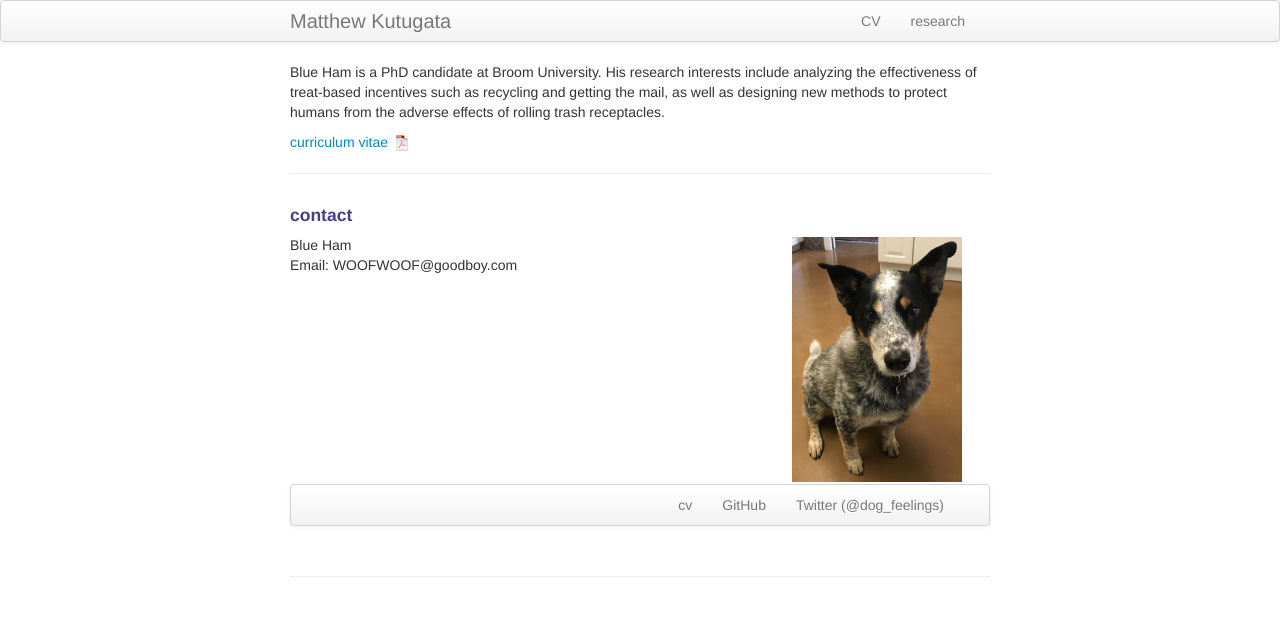
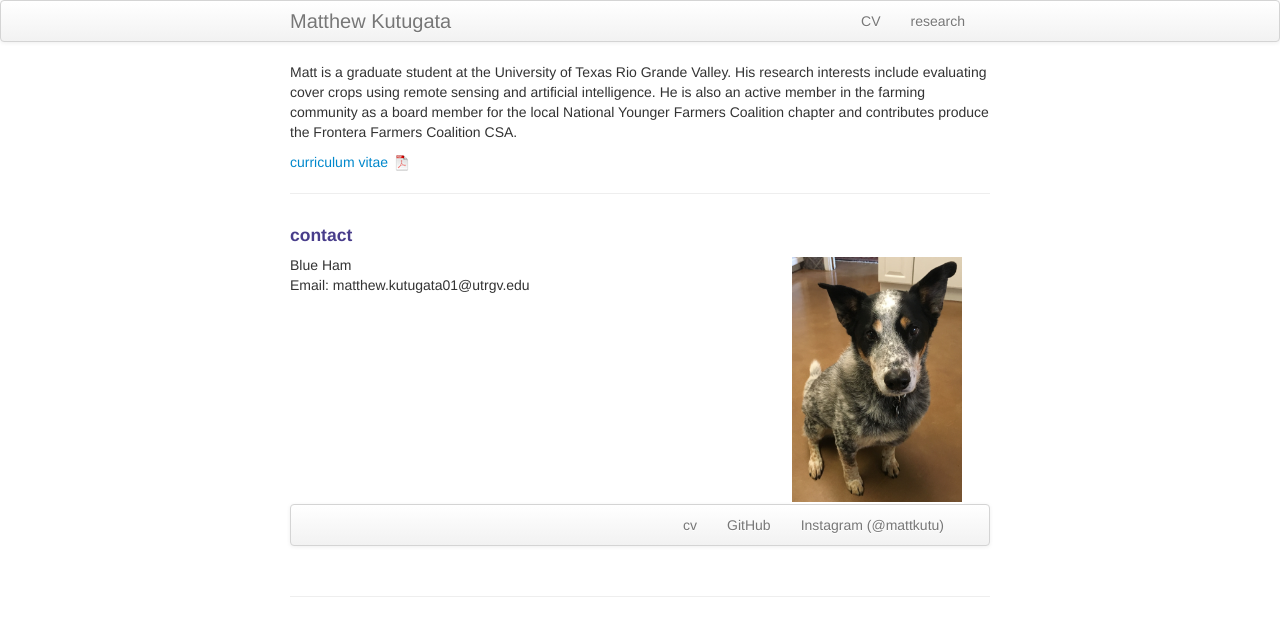
Before and after one commit to mattkutu/mattkutu.github.io, a Jekyll site: the page built from index.md, in a window 1280 px wide. Shown: the top 636 px of the page. Built offline with Jekyll 4.4.1, drawn with Linux system fonts in a browser that asks for light colours.

Commit message:
Update index.md

```diff
--- a/index.md
+++ b/index.md
@@ -1,11 +1,11 @@
 ---
 layout: frontpage
-title: Blue Ham
-description: Blue Ham is a PhD candidate at Broom University.
-keywords: Blue, Ham, treats, recycling, mail, being a good boy
+title: Matthew Kutugata
+description: Graduate student at the University of Texas Rio Grande Valley evaluating cover crops using artificial intelligence and remote sensing
+keywords: Matt, Kutugata, remote sensing, deep learning, sustainable agriculture, agroecology, cover crops
 ---
 
-Blue Ham is a PhD candidate at Broom University. His research interests include analyzing the effectiveness of treat-based incentives such as recycling and getting the mail, as well as designing new methods to protect humans from the adverse effects of rolling trash receptacles.
+Matt is a graduate student at the University of Texas Rio Grande Valley. His research interests include evaluating cover crops using remote sensing and artificial intelligence. He is also an active member in the farming community as a board member for the local National Younger Farmers Coalition chapter and contributes produce the Frontera Farmers Coalition CSA.
 
 [curriculum vitae ![CV as pdf]({{ BASE_PATH }}/pages/icons16/pdf-icon.png)]({{ BASE_PATH }}/assets/CV.pdf)<br/>
 
@@ -19,13 +19,13 @@ Blue Ham is a PhD candidate at Broom University. His research interests include
     <div class="row-fluid">
         <div class="span5">
             Blue Ham<br/>
-            Email: WOOFWOOF@goodboy.com<br/>
+            Email: matthew.kutugata01@utrgv.edu<br/>
         </div>
 
         <div class="span2">
         <a href="../assets/headshot.jpg">
             <img src="../assets/headshot.jpg"
-                  title="Blue Ham" alt="Blue Ham"/></a>
+                  title="Matthew Kutugata" alt="Matthew Kutugata"/></a>
         </div>
     </div>
 </div>
@@ -34,8 +34,8 @@ Blue Ham is a PhD candidate at Broom University. His research interests include
   <div class="navbar-inner">
       <ul class="nav">
           <li><a href="{{ BASE_PATH }}/assets/CV.pdf">cv</a></li>
-          <li><a href="https://github.com/mbcarlos">GitHub</a></li>
-          <li><a href="https://twitter.com/dog_feelings">Twitter (@dog_feelings)</a></li>
+          <li><a href="https://github.com/mattkutu">GitHub</a></li>
+          <li><a href="https://instagram.com/mattkutu">Instagram (@mattkutu)</a></li>
       </ul>
   </div>
 </div>
```
